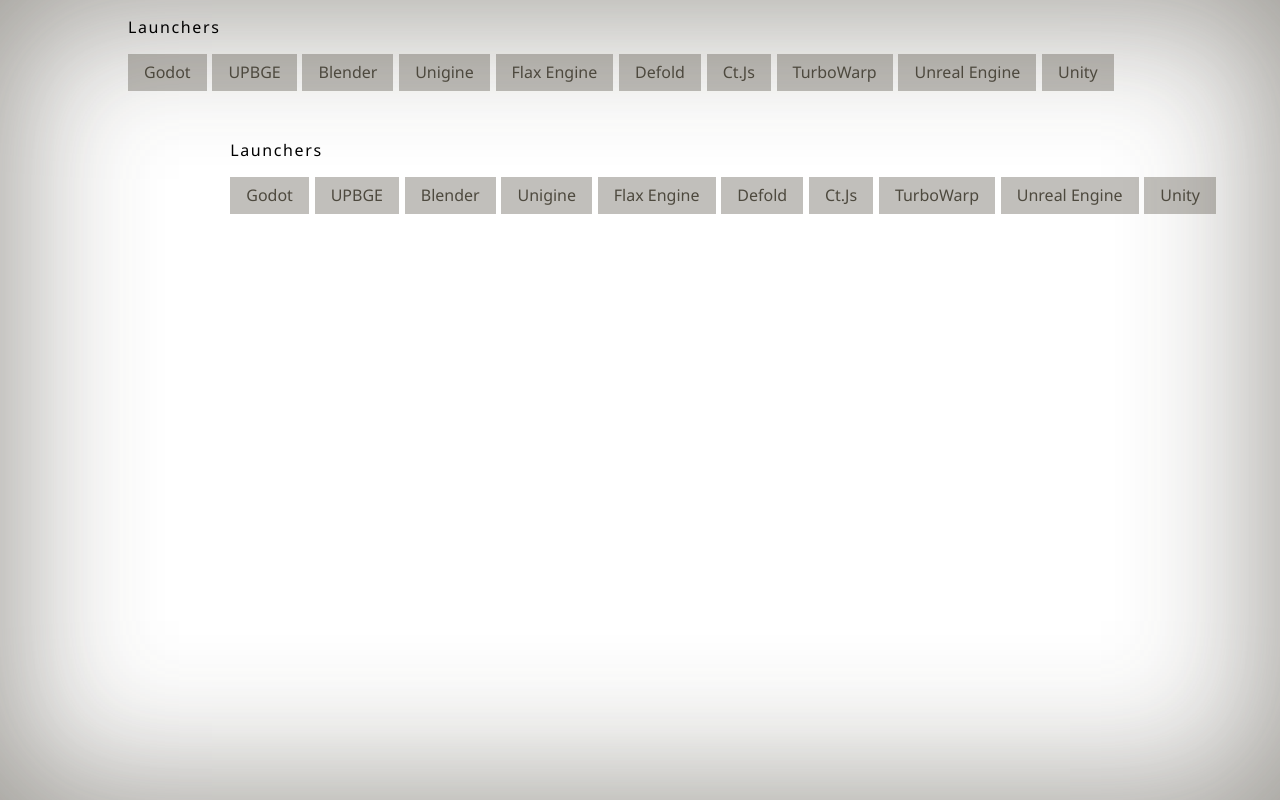
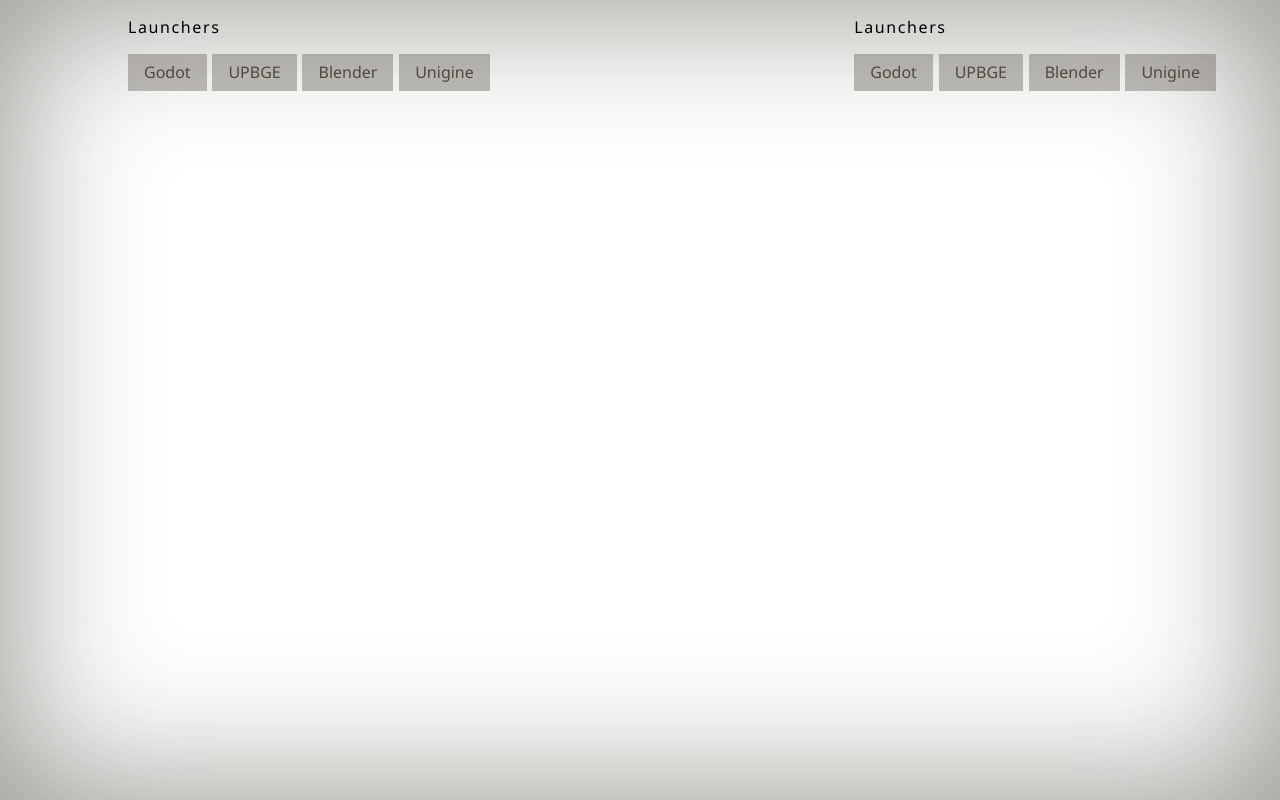
Before and after one commit to Joravs/LivelyWallpaper, a plain HTML site: page YoRHa-Desktop-UI-main/launchers.html in a window 1280 px wide. Drawn offline with Linux system fonts and the light colour scheme.

Commit message:
--- Changes ---

```diff
--- a/YoRHa-Desktop-UI-main/launchers.html
+++ b/YoRHa-Desktop-UI-main/launchers.html
@@ -133,12 +133,6 @@
         <button id="upbge" class="hoverButton" type="button">UPBGE</button>
         <button id="blender" class="hoverButton" type="button">Blender</button>
         <button id="unigine" class="hoverButton" type="button">Unigine</button>
-        <button id="flax" class="hoverButton" type="button">Flax Engine</button>
-        <button id="defold" class="hoverButton" type="button">Defold</button>
-        <button id="ctjs" class="hoverButton" type="button">Ct.Js</button>
-        <button id="turbowarp" class="hoverButton" type="button">TurboWarp</button>
-        <button id="unreal" class="hoverButton" type="button">Unreal Engine</button>
-        <button id="unity" class="hoverButton" type="button">Unity</button>
     </div>
     <div class="content" style="float: right; display: inline;">
       <p>
@@ -148,11 +142,5 @@
         <button id="upbge" class="hoverButton" type="button">UPBGE</button>
         <button id="blender" class="hoverButton" type="button">Blender</button>
         <button id="unigine" class="hoverButton" type="button">Unigine</button>
-        <button id="flax" class="hoverButton" type="button">Flax Engine</button>
-        <button id="defold" class="hoverButton" type="button">Defold</button>
-        <button id="ctjs" class="hoverButton" type="button">Ct.Js</button>
-        <button id="turbowarp" class="hoverButton" type="button">TurboWarp</button>
-        <button id="unreal" class="hoverButton" type="button">Unreal Engine</button>
-        <button id="unity" class="hoverButton" type="button">Unity</button>
     </div>
 </div>
```
